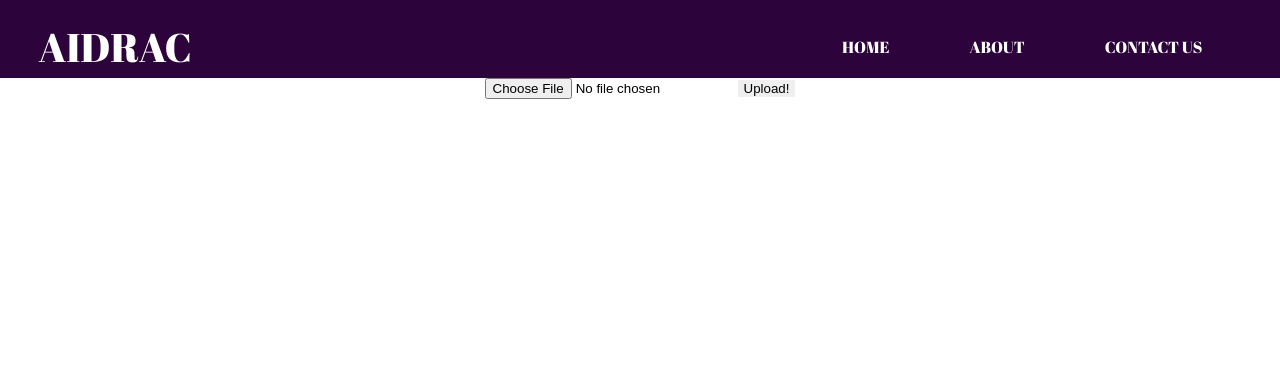
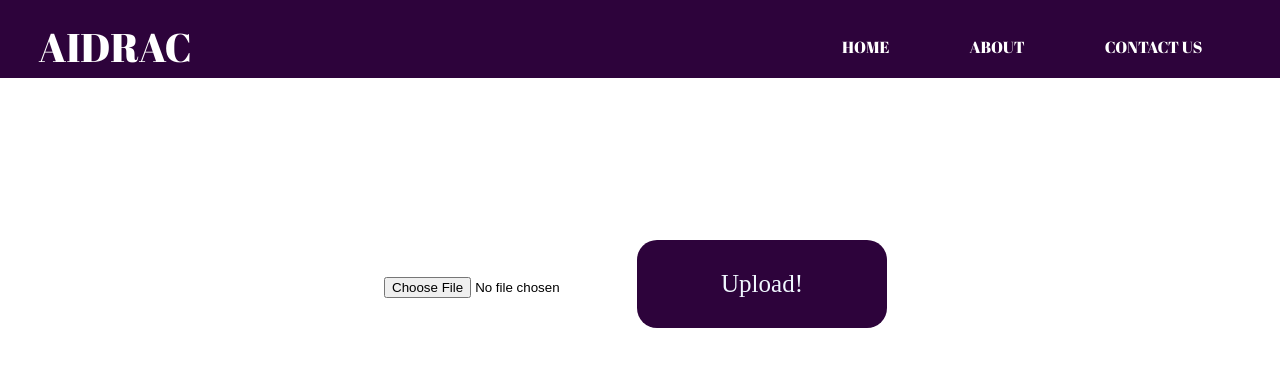
Before and after one commit to Teejay-tej/AIDRAC, a React (Create React App) app: page /upload in a window 1280 px wide. Shown: the top 366 px of the page. Built offline with nearby package versions, Linux system fonts and the light colour scheme.

Commit message:
changes made in lab

```diff
--- a/src/Upload.js
+++ b/src/Upload.js
@@ -13,6 +13,7 @@ class Upload extends Component {
   }
 
   uploadHandler = () => {
+    alert("Image uploaded successfully !");
     const formData = new FormData()
     formData.append(
       'image',
@@ -33,7 +34,7 @@ class Upload extends Component {
     return (
       <div className="upload">
         <input type="file" onChange={this.fileChangedHandler} />
-        <button onClick={this.uploadHandler}>Upload!</button>
+        <button id="uploadbtn" onClick={this.uploadHandler}>Upload!</button>
       </div>
 
     )
--- a/src/upload.css
+++ b/src/upload.css
@@ -1,6 +1,6 @@
 @import url('https://fonts.googleapis.com/css2?family=Cormorant+Garamond:ital,wght@1,500&display=swap%27');
 
-#buttons{
+#buttons {
   background-image: url("./image/Background2.jpg");
   height: 90vh;
   background-position: center;
@@ -10,7 +10,8 @@
   text-align: left;
   background-size: cover;
 }
-.button{
+
+.button {
   border: none;
   color: white;
   padding: 13px 50px;
@@ -24,7 +25,8 @@
   cursor: pointer;
 
 }
-.button1{
+
+.button1 {
   background-color: aliceblue;
   color: black;
   border: 2px solid #2D033B;
@@ -38,3 +40,21 @@
   background-color: #2d033b;
   color: white;
 }
+
+#uploadbtn {
+  width: 250px;
+
+  padding: 30px;
+  background-color: #2D033B;
+  color: aliceblue;
+  font-size: 25px;
+  border-radius: 20px;
+  font-family: 'Coromorant Garamond', serif;
+}
+
+.upload {
+  position: absolute;
+  top: 30%;
+  left: 30%;
+
+}
```
